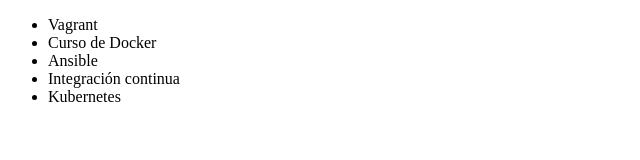
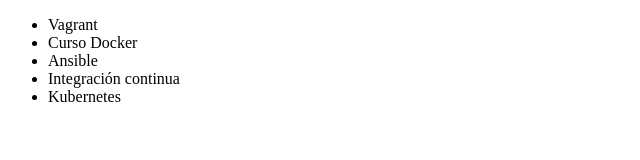
Before and after one commit to miguelalanis/curso-git-alura, a plain HTML site: page index.html in a window 1280 px wide. Shown: the full height of the page, 0-640 px from the left. Drawn offline with Linux system fonts and the light colour scheme.

Commit message:
Cambio nombre curso docker

```diff
--- a/index.html
+++ b/index.html
@@ -7,7 +7,7 @@
 <body>
      <ul>
          <li> Vagrant </li>
-         <li> Curso de Docker </li>
+         <li> Curso Docker </li>
          <li> Ansible </li>
          <li> Integración continua</li>
          <li> Kubernetes </li>
```
